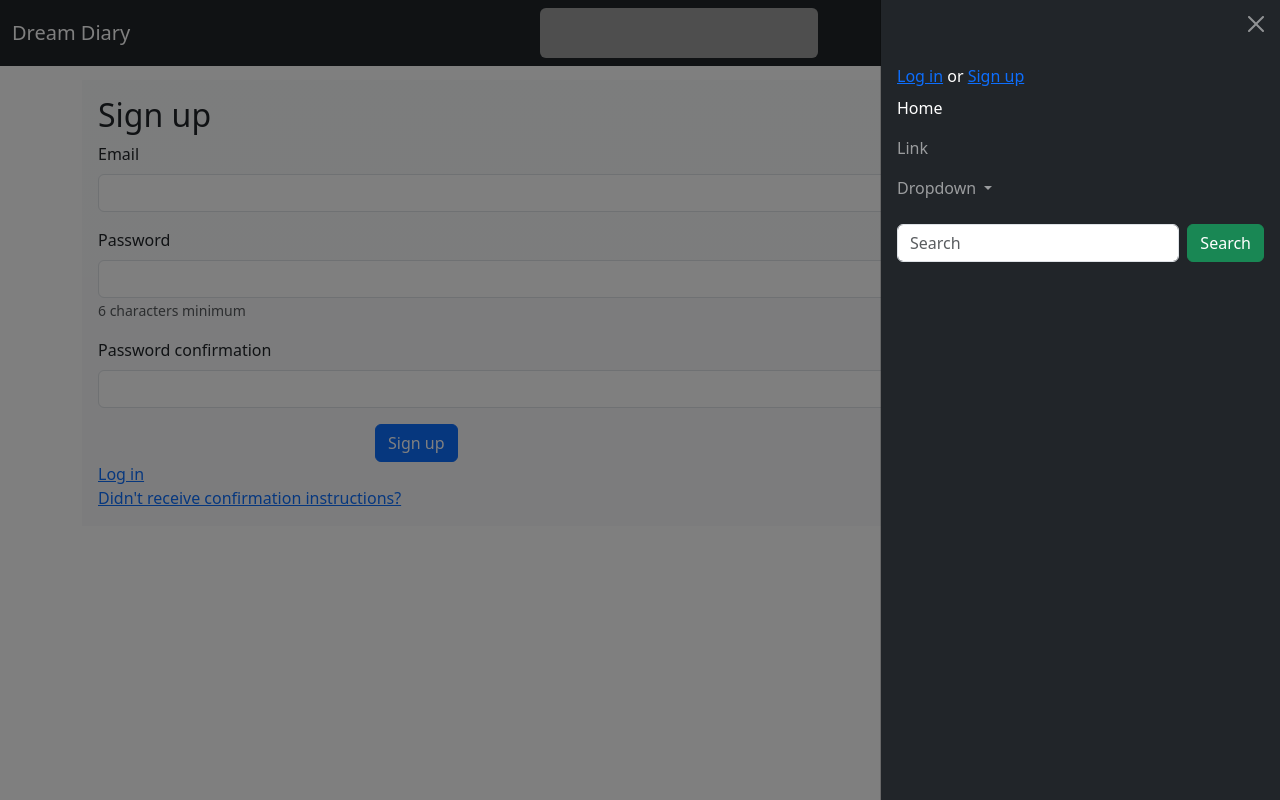
After one commit to iTechArt-RubyLab/dream_diary, a Rails app: page /users/sign_up in a window 1280 px wide, after a click that opens the changed part. The commit adds this page. Run offline with Rails 7, Linux system fonts and the light colour scheme; style sheets or scripts are compiled from the project's sources; parts of the project's set-up code (start-up, migrations or seed data) failed here and were passed over; some libraries are stand-ins or nearby versions; grey boxes are pictures that could not be loaded.

Commit message:
added_header

```diff
--- /dev/null
+++ b/app/views/application/_header.html.erb
@@ -0,0 +1,51 @@
+<div class="app-header">
+  <nav class="navbar navbar-dark bg-dark fixed-top">
+    <div class="container-fluid">
+      <%= link_to 'Dream Diary', root_path, class: 'navbar-brand' %>
+      <%= image_tag('gif', width: 278, height: 50, class: 'rounded') %>
+      <button class="navbar-toggler" type="button" data-bs-toggle="offcanvas" data-bs-target="#offcanvasDarkNavbar" aria-controls="offcanvasDarkNavbar" aria-label="Toggle navigation">
+        <span class="navbar-toggler-icon"></span>
+      </button>
+      <div class="offcanvas offcanvas-end text-bg-dark" tabindex="-1" id="offcanvasDarkNavbar" aria-labelledby="offcanvasDarkNavbarLabel">
+        <div class="offcanvas-header">
+          <h5 class="offcanvas-title" id="offcanvasDarkNavbarLabel"> <%= current_user&.email %> </h5>
+          <button type="button" class="btn-close btn-close-white" data-bs-dismiss="offcanvas" aria-label="Close"></button>
+        </div>
+        <div class="offcanvas-body">
+          <ul class="navbar-nav justify-content-end flex-grow-1 pe-3">
+            <li class="nav-item">
+              <% if user_signed_in? %>
+                <span><%= current_user.email %></span>
+                  <%= link_to 'Log out', destroy_user_session_path, data: { turbo_method: :delete } %>
+                <% else %>
+                  <%= link_to 'Log in', new_user_session_path %> or <%= link_to 'Sign up', new_user_registration_path %>
+                <% end %>
+              <a class="nav-link active" aria-current="page" href="/">Home</a>
+            </li>
+            <li class="nav-item">
+              <a class="nav-link" href="#">Link</a>
+            </li>
+            <li class="nav-item dropdown">
+              <a class="nav-link dropdown-toggle" href="#" role="button" data-bs-toggle="dropdown" aria-expanded="false">
+                Dropdown
+              </a>
+              <ul class="dropdown-menu dropdown-menu-dark">
+                <li><a class="dropdown-item" href="#">Action</a></li>
+                <li><a class="dropdown-item" href="#">Another action</a></li>
+                <li>
+                  <hr class="dropdown-divider">
+                </li>
+                <li><a class="dropdown-item" href="#">Something else here</a></li>
+              </ul>
+            </li>
+          </ul>
+          <form class="d-flex mt-3" role="search">
+            <input class="form-control me-2" type="search" placeholder="Search" aria-label="Search">
+            <button class="btn btn-success" type="submit">Search</button>
+          </form>
+        </div>
+      </div>
+    </div>
+  </nav>
+  <svg width="80" height="80" viewBox="0 0 250 250" aria-hidden="true"></svg>
+</div>
--- a/app/views/devise/registrations/new.html.erb
+++ b/app/views/devise/registrations/new.html.erb
@@ -1,9 +1,20 @@
 <h2>Sign up</h2>
 
-<%= simple_form_for(resource, as: resource_name, url: registration_path(resource_name)) do |f| %>
+<%= simple_form_for resource, as: resource_name, url: registration_path(resource_name),
+  wrapper: :horizontal_form,
+  wrapper_mappings: {
+    boolean:       :horizontal_boolean,
+    check_boxes:   :horizontal_collection,
+    date:          :horizontal_multi_select,
+    datetime:      :horizontal_multi_select,
+    file:          :horizontal_file,
+    radio_buttons: :horizontal_collection,
+    range:         :horizontal_range,
+    time:          :horizontal_multi_select,
+    select:        :horizontal_select
+  } do |f| %>
   <%= f.error_notification %>
 
-  <div class="form-inputs">
   <%= f.input :email,
               required: true,
               autofocus: true,
@@ -15,10 +26,11 @@
   <%= f.input :password_confirmation,
               required: true,
               input_html: { autocomplete: "new-password" } %>
+
+  <div class="row mb-0">
+    <div class="col-sm-9 offset-sm-3">
+      <%= f.button :submit, "Sign up", class: "btn-primary" %>
     </div>
-
-  <div class="form-actions">
-    <%= f.button :submit, "Sign up" %>
   </div>
 <% end %>
 
--- a/app/views/dreams/_side.html.erb
+++ /dev/null
@@ -1,6 +0,0 @@
-<% if user_signed_in? %>
-<span><%= current_user.email %></span>
-  <%= link_to 'Log out', destroy_user_session_path, data: { turbo_method: :delete } %>
-<% else %>
-  <%= link_to 'Log in', new_user_session_path %> or <%= link_to 'Sign up', new_user_registration_path %>
-<% end %>
--- a/app/views/dreams/index.html.erb
+++ b/app/views/dreams/index.html.erb
@@ -1,10 +1,9 @@
-<%= image_tag('gif', width: 100, height: 100, class: "rounded") %>
 <div class="container">
   <div class="page-header">
     <h1>Dreams</h1>
     <ul class="list-group list-group-flush">
       <% @dreams.each do |dream| %>
-        <li class="list-group-item"> <%= dream.title %> </li>
+        <a class="list-group-item list-group-item-action list-group-item-dark"> <%= dream.title %> </a>
         <%= image_tag(dream.image, width: 300, height: 300, class: "rounded") %>
       <% end %>
     </ul>
--- a/app/views/layouts/application.html.erb
+++ b/app/views/layouts/application.html.erb
@@ -1,7 +1,8 @@
 <!DOCTYPE html>
 <html>
   <head>
-    <title>DreamDiary</title>
+    <%= favicon_link_tag 'gif' %>
+    <title> DreamDiary </title>
     <meta name="viewport" content="width=device-width,initial-scale=1">
     <%= csrf_meta_tags %>
     <%= csp_meta_tag %>
@@ -10,10 +11,10 @@
     <%= javascript_importmap_tags %>
   </head>
 
-  <body>
-    <p class="notice"><%= notice %></p>
-    <p class="alert"><%= alert %></p>
-    <%= render 'side' %>
-    <%= yield %>
-  </body>
+  <%= content_tag :body, class: 'container' do %>
+    <%= render 'header' %>
+    <div class="p-3 mb-2 bg-light text-dark bg-gradient">
+      <%= yield %>
+    </div>
+  <% end %>
 </html>
```
Also changed, not shown: app/assets/images/gif.gif. Lines whose indentation alone changed are shown as unchanged.
